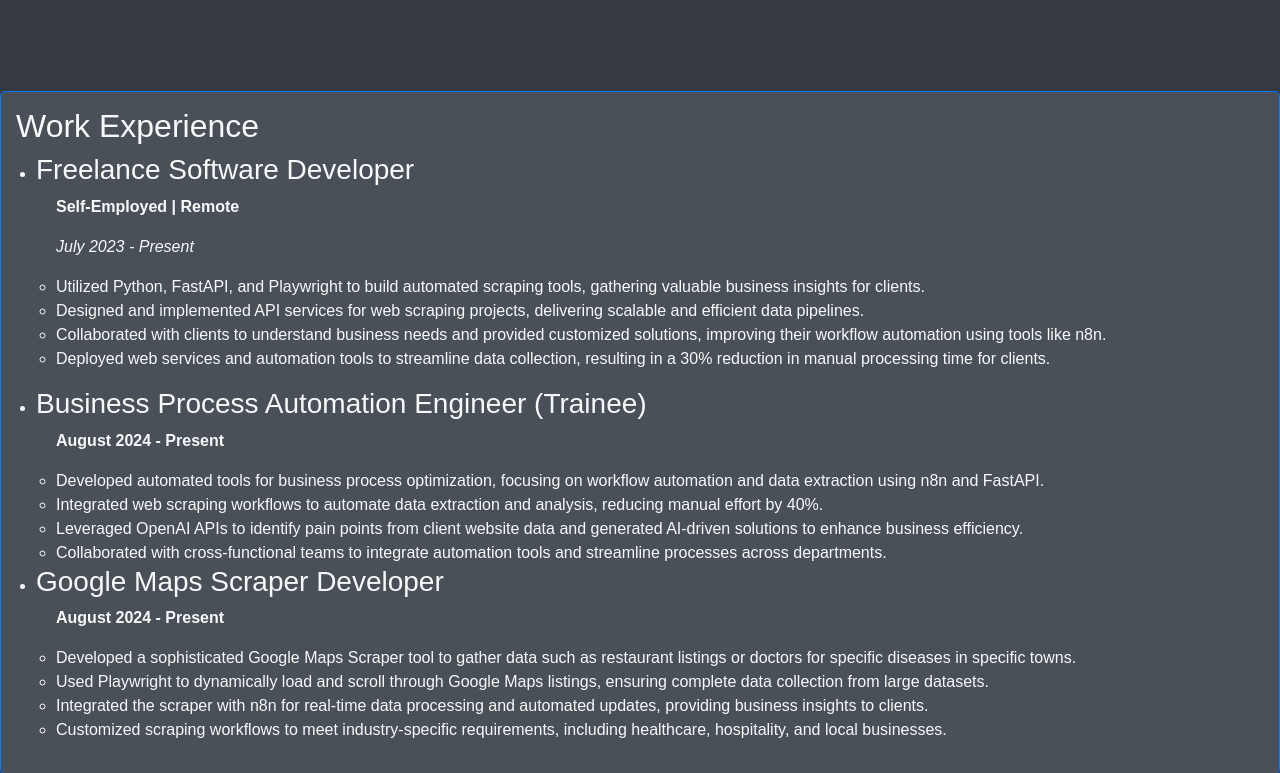
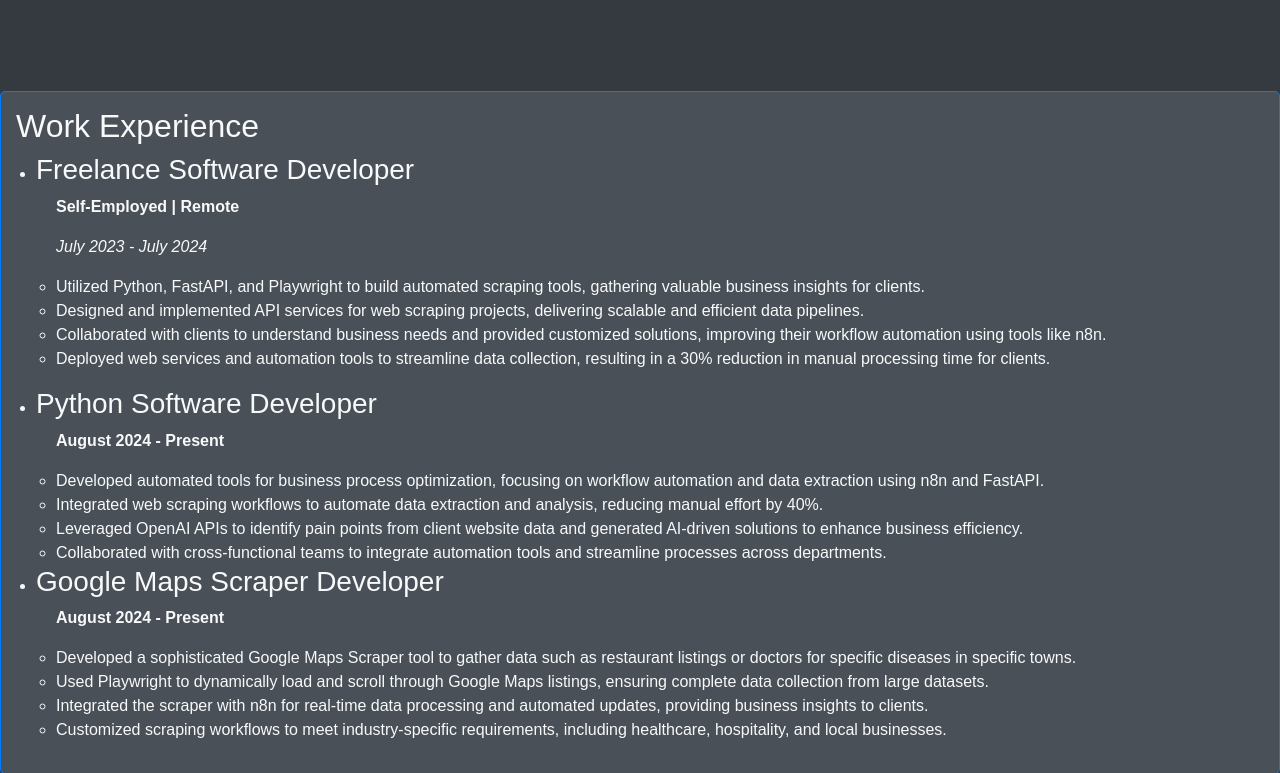
Before and after one commit to Abhimanyu-Gaurav/Portfolio, a FastAPI app: page / in a window 1280 px wide, after a click on "Work Experience". Shown: the part 459-1232 px from the top of the page. Run offline with FastAPI, Linux system fonts and the light colour scheme; some libraries are stand-ins or nearby versions.

Commit message:
changes in index.html

```diff
--- a/templates/index.html
+++ b/templates/index.html
@@ -118,7 +118,7 @@
             <li>
                 <h3>Freelance Software Developer</h3>
                 <p><strong>Self-Employed | Remote</strong></p>
-                <p><em>July 2023 - Present</em></p>
+                <p><em>July 2023 - July 2024</em></p>
                 <ul>
                     <li>Utilized Python, FastAPI, and Playwright to build automated scraping tools, gathering valuable business insights for clients.</li>
                     <li>Designed and implemented API services for web scraping projects, delivering scalable and efficient data pipelines.</li>
@@ -130,7 +130,7 @@
 
         <ul>
             <li>
-                <h3>Business Process Automation Engineer (Trainee)</h3>
+                <h3>Python Software Developer</h3>
                 <p><strong>August 2024 - Present</strong></p>
                 <ul>
                     <li>Developed automated tools for business process optimization, focusing on workflow automation and data extraction using n8n and FastAPI.</li>
```
Also changed, not shown: 2 other files.
